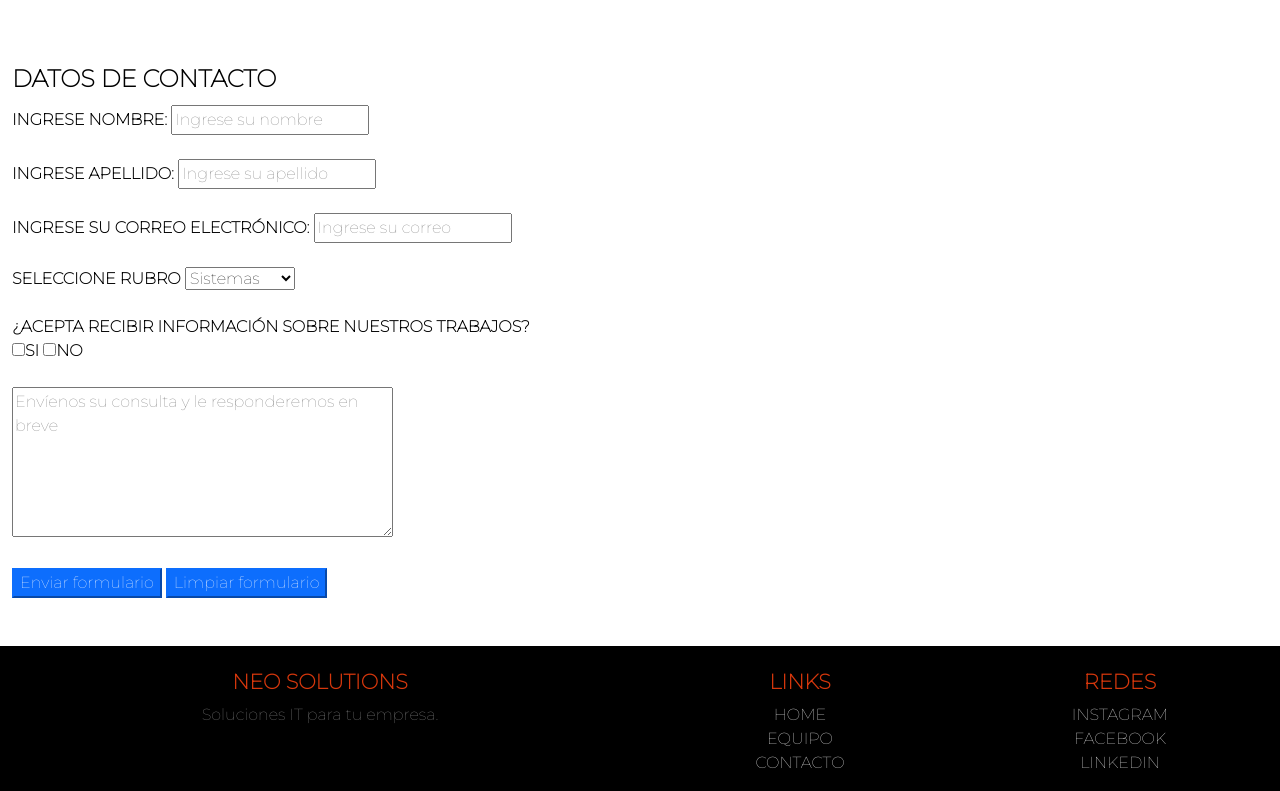
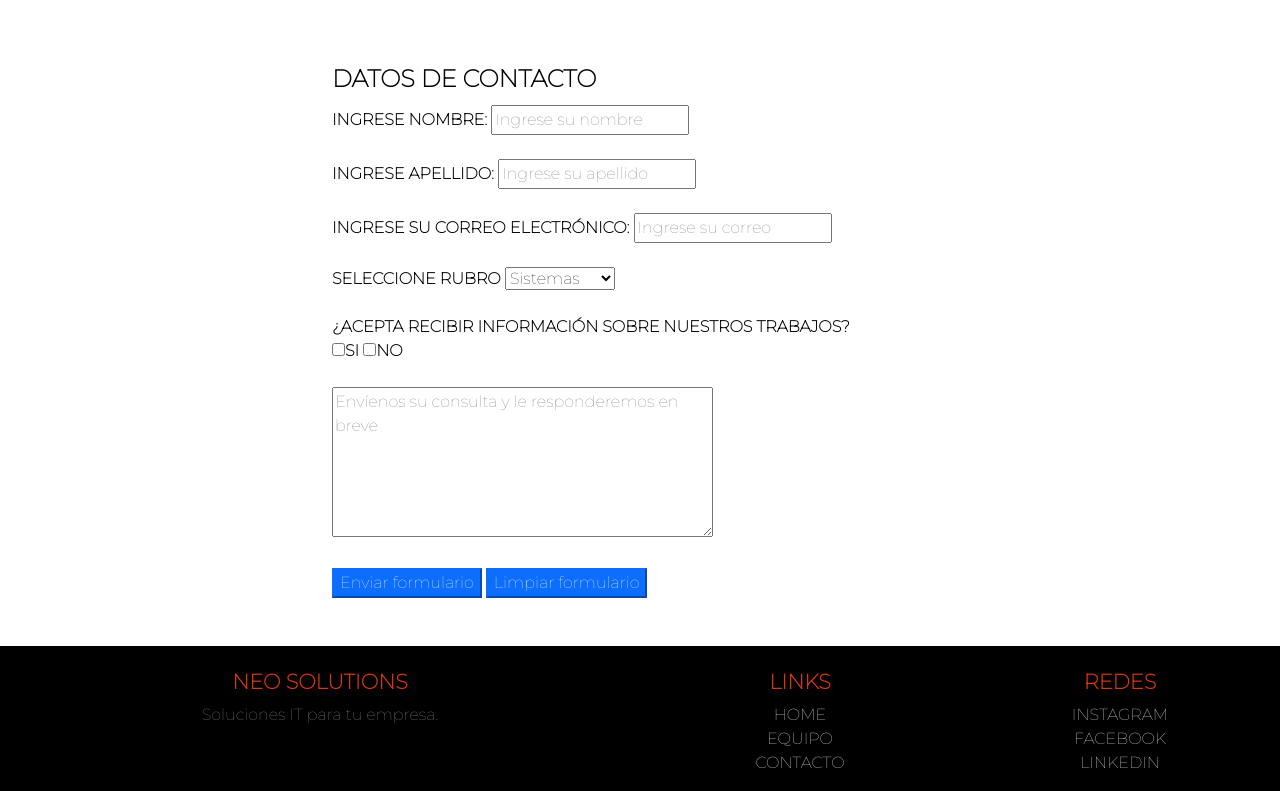
Before and after one commit to ezequielarnaudo/cursocoder, a plain HTML site: page section/contacto.html in a window 1280 px wide. Shown: the part 131-922 px from the top of the page. Drawn offline with nearby package versions, Linux system fonts and the light colour scheme.

Commit message:
img centradas en desktop

```diff
--- a/section/contacto.html
+++ b/section/contacto.html
@@ -68,7 +68,7 @@
   <!--------Fin navegacion---------->
 
 
-  <div class="container-fluid">
+  <div class="container">
     <main>
       <h1 class="contacto">ENVIANOS TU CONSULTA</h1>
     <form class="formContacto" action="" method="GET">
```
Also changed, not shown: section/equipo.html (+2 -1 lines), section/nosotros.html (+1 -1 lines).
